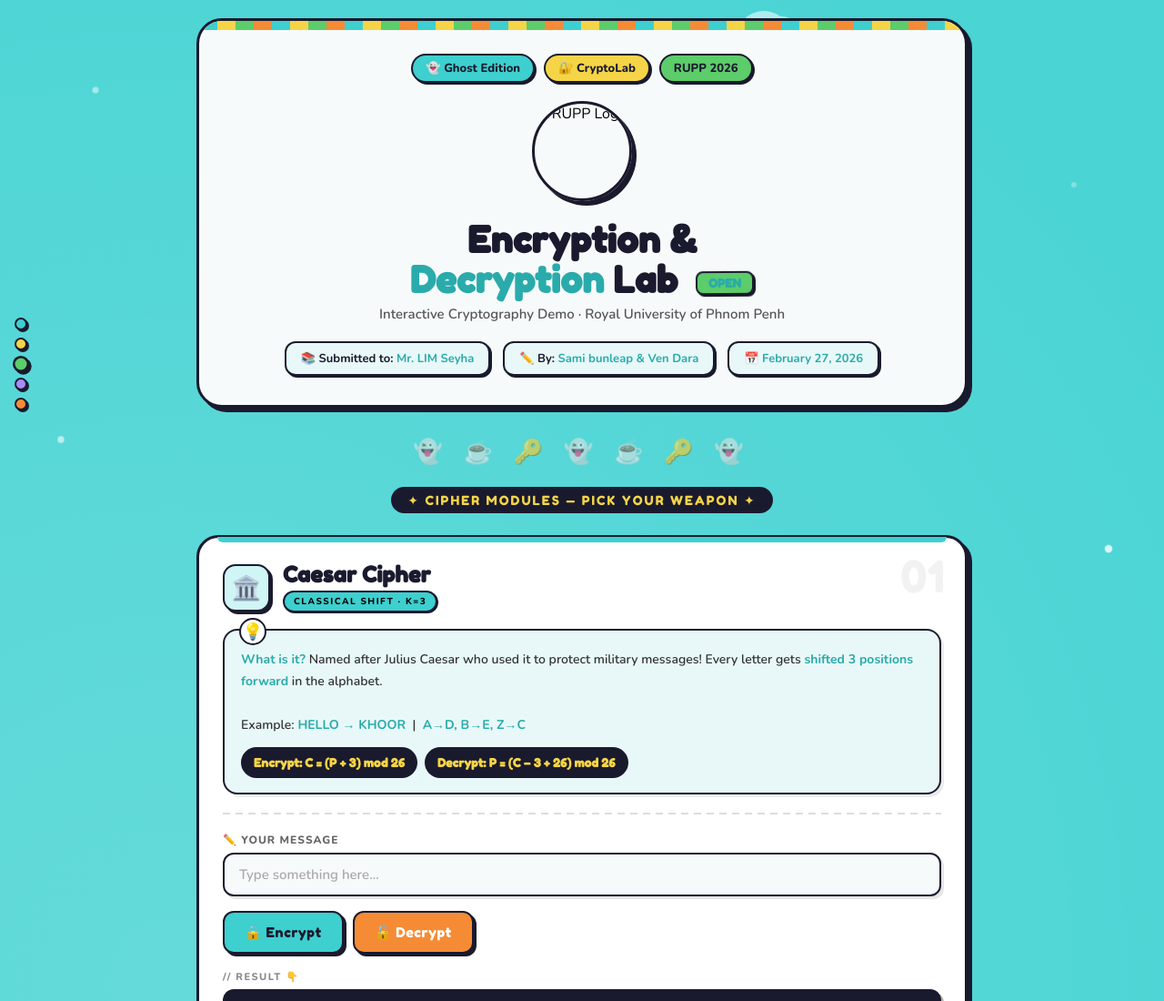
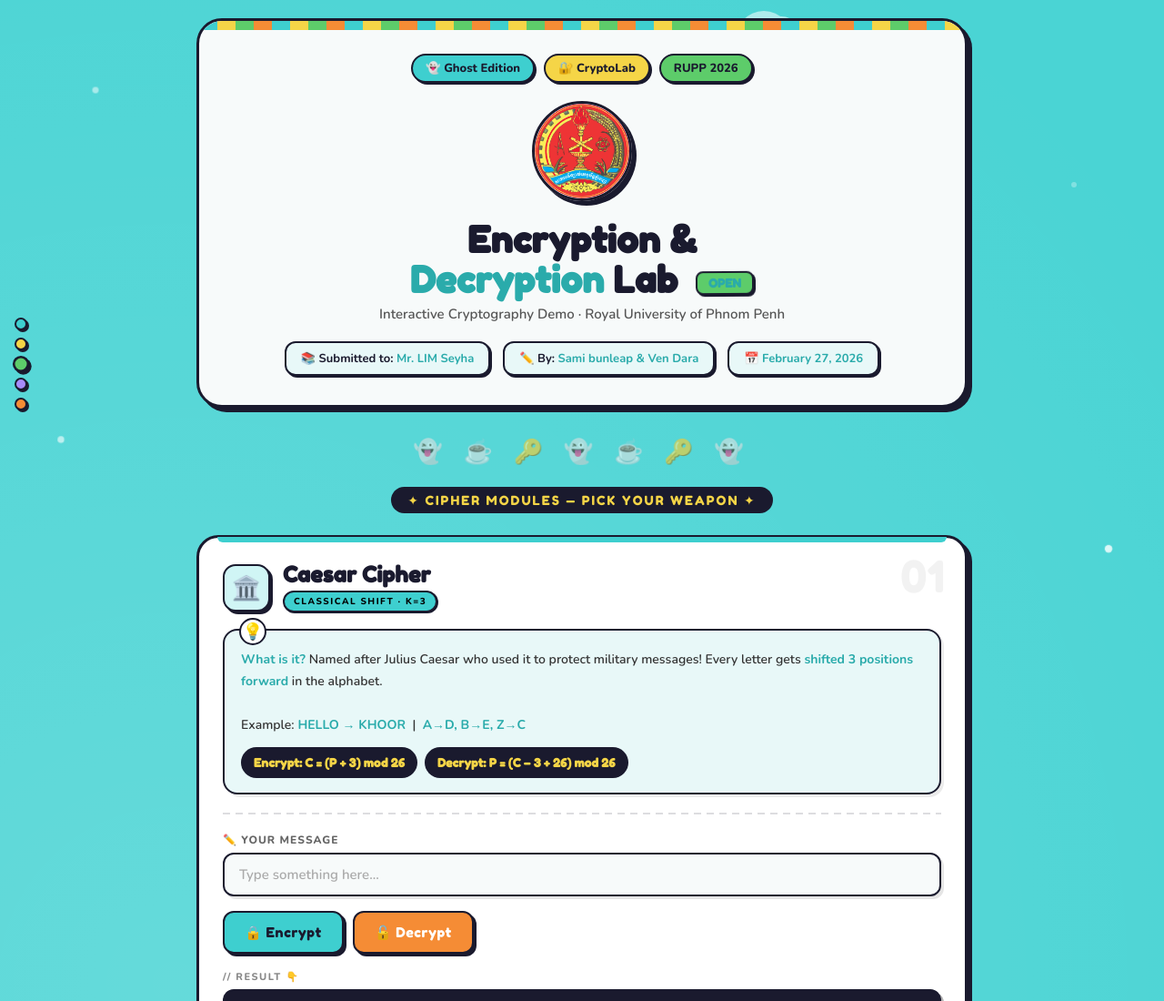
Before and after one commit to Samibunleap/project_year2-DM, a plain HTML site: page index.html in a window 1280 px wide. Shown: the top 1100 px of the page at 91% size. Drawn offline with nearby package versions, Linux system fonts and the light colour scheme.

Commit message:
Update index.html

```diff
--- a/index.html
+++ b/index.html
@@ -372,7 +372,7 @@
       <span class="tag">🔐 CryptoLab</span>
       <span class="tag green">RUPP 2026</span>
     </div>
-    <img src="./image/image.png" alt="RUPP Logo" class="cover-logo">
+    <img src="image.png" alt="RUPP Logo" class="cover-logo">
     <h1>Encryption &amp;<br><span>Decryption</span> Lab <span class="open-sign">OPEN</span></h1>
     <p class="cover-sub">Interactive Cryptography Demo · Royal University of Phnom Penh</p>
     <div class="cover-meta">
```
